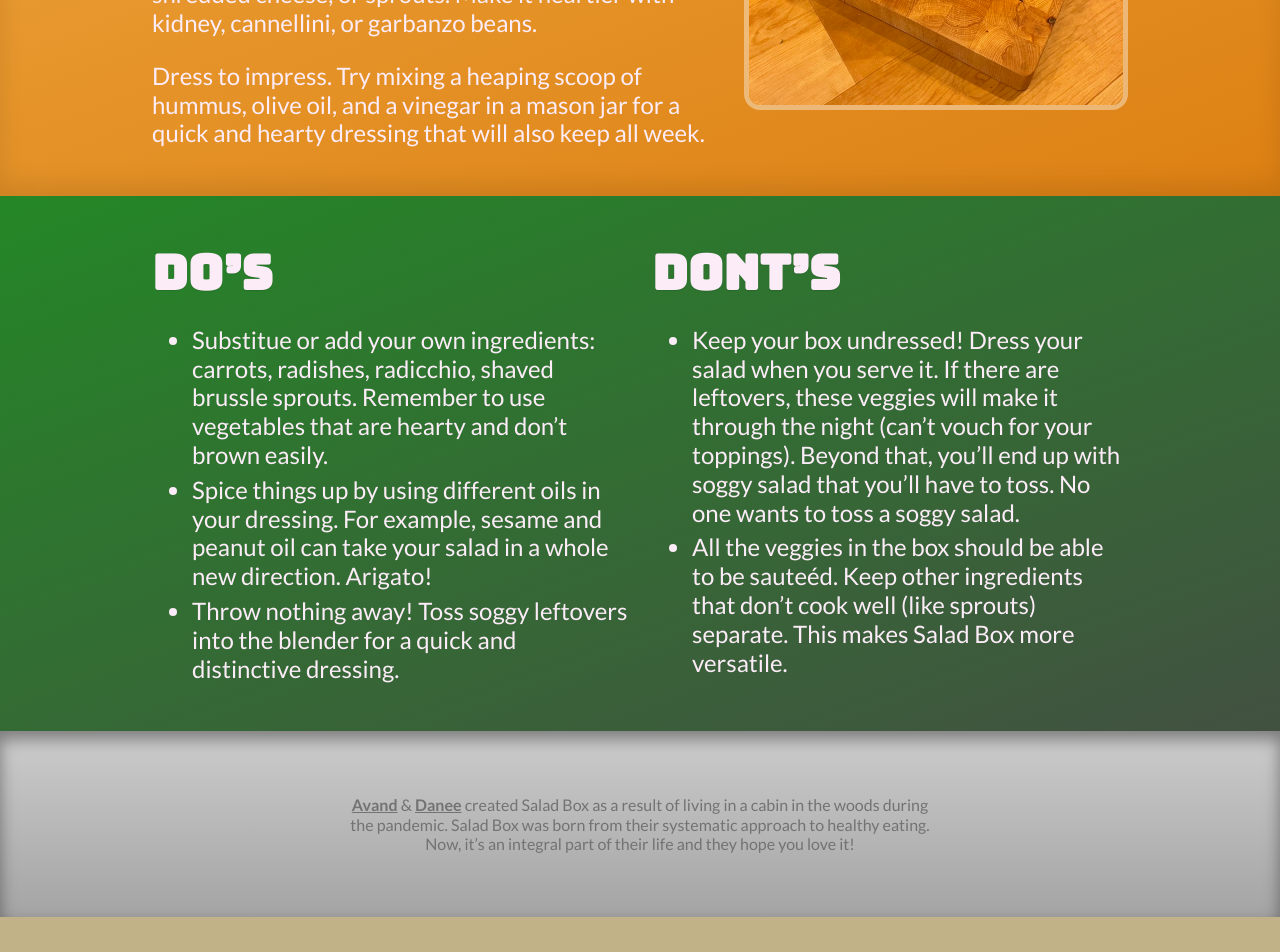
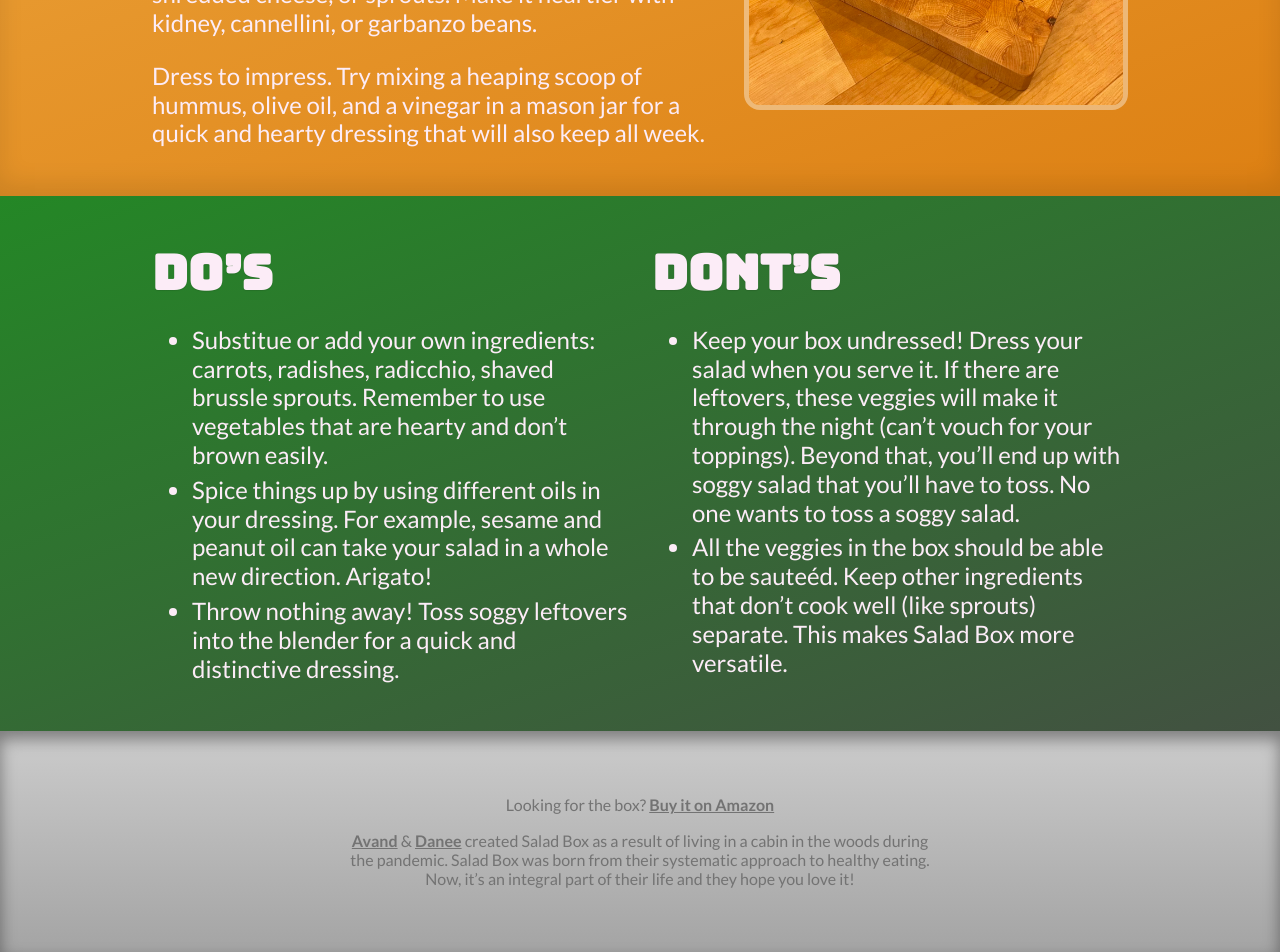
Before and after one commit to avand/avand.github.com, a Jekyll site: the page salad-box/index.html, which Jekyll copies as it is, in a window 1280 px wide. Shown: the part 3142-4094 px from the top of the page. Built offline with Jekyll 4.4.1, drawn with Linux system fonts in a browser that asks for light colours; before the commit the page ends 4059 px from its top, so only the background shows below that.

Commit message:
Salad Box: Add link to buy box

```diff
--- a/salad-box/index.html
+++ b/salad-box/index.html
@@ -131,7 +131,8 @@
       }
       footer p {
         max-width: 600px;
-        margin: 0 auto;
+        margin-left: auto;
+        margin-right: auto;
       }
       .caption {
         font-size: 0.8em;
@@ -321,6 +322,10 @@
     </div>
     <footer>
       <p>
+        Looking for the box?
+        <a href="https://www.amazon.com/dp/B00284AG5U" target="_blank">Buy it on Amazon</a>
+      </p>
+      <p>
         <a href="https://avand.fm">Avand</a> &amp; <a href="https://www.instagram.com/daneechavez/">Danee</a>
         created Salad Box as a result of living in a cabin in the woods during the pandemic. Salad Box
         was born from their systematic approach to healthy eating. Now, it’s an integral part of their
```
